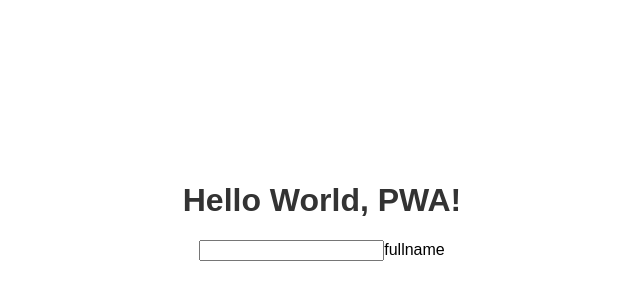
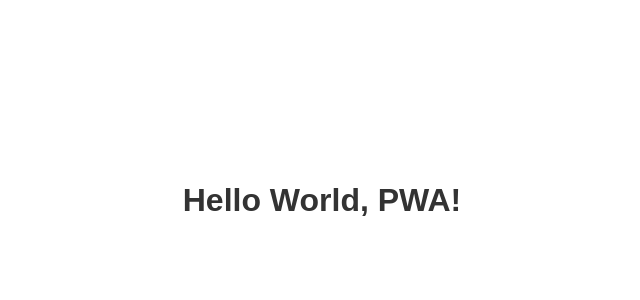
Before and after one commit to ishmeet-codes/hello.demo, a plain HTML site: page index.html in a window 1280 px wide. Shown: the part 74-374 px from the top of the page, without its empty margins (318-958 px from the left). Drawn offline with Linux system fonts and the light colour scheme.

Commit message:
Update index.html

```diff
--- a/index.html
+++ b/index.html
@@ -10,8 +10,6 @@
 </head>
 <body>
     <h1>Hello World, PWA!</h1>
-    <form action="">
-        <input type="text">fullname
-    </form>
+
 </body>
 </html>
```
